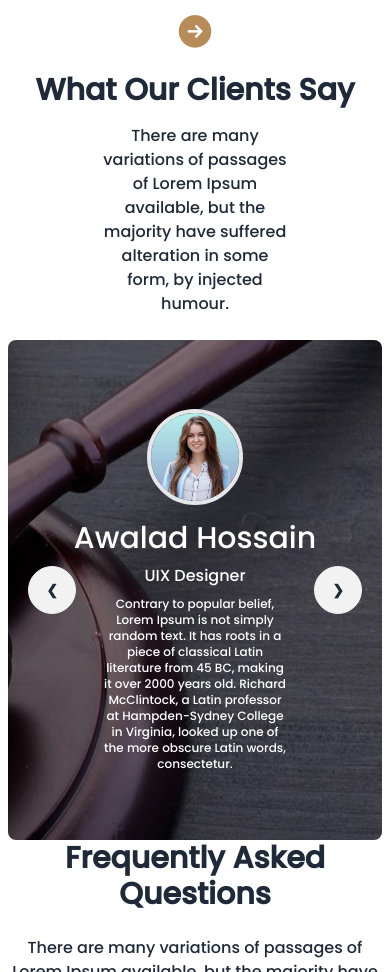
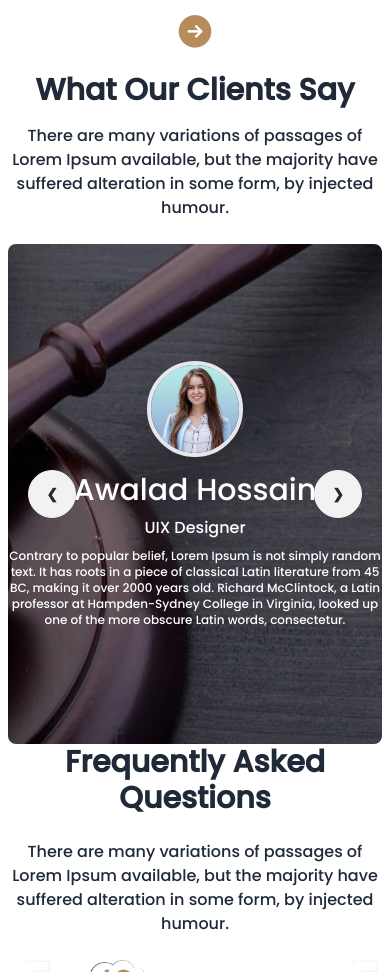
Before and after one commit to bishwajit1965/legal-solutions, a plain HTML site: page index.html in a window 390 px wide. Shown: the part 2740-3712 px from the top of the page. Drawn offline with nearby package versions, Linux system fonts and the light colour scheme.

Commit message:
committed

```diff
--- a/index.html
+++ b/index.html
@@ -168,7 +168,7 @@
       <section class="lg:mt-20 space-y-6">
         <div class="text-center space-y-4">
           <h1 class="text-3xl font-extrabold">What Our Clients Say</h1>
-          <p class="mx-auto w-1/2">
+          <p class="mx-auto lg:w-1/2">
             There are many variations of passages of Lorem Ipsum available, but
             the majority have suffered alteration in some form, by injected
             humour.
@@ -188,7 +188,7 @@
 
                 <h4 class="text-3xl">Awalad Hossain</h4>
                 <p class="text-1xl">UIX Designer</p>
-                <p class="w-1/2 mx-auto text-xs">
+                <p class="lg:w-1/2 mx-auto text-xs">
                   Contrary to popular belief, Lorem Ipsum is not simply random
                   text. It has roots in a piece of classical Latin literature
                   from 45 BC, making it over 2000 years old. Richard McClintock,
@@ -275,7 +275,7 @@
 
                 <h4 class="text-3xl">Awalad Hossain</h4>
                 <p class="text-1xl">UIX Designer</p>
-                <p class="w-1/2 mx-auto text-xs">
+                <p class="lg:w-1/2 mx-auto text-xs">
                   Contrary to popular belief, Lorem Ipsum is not simply random
                   text. It has roots in a piece of classical Latin literature
                   from 45 BC, making it over 2000 years old. Richard McClintock,
```
